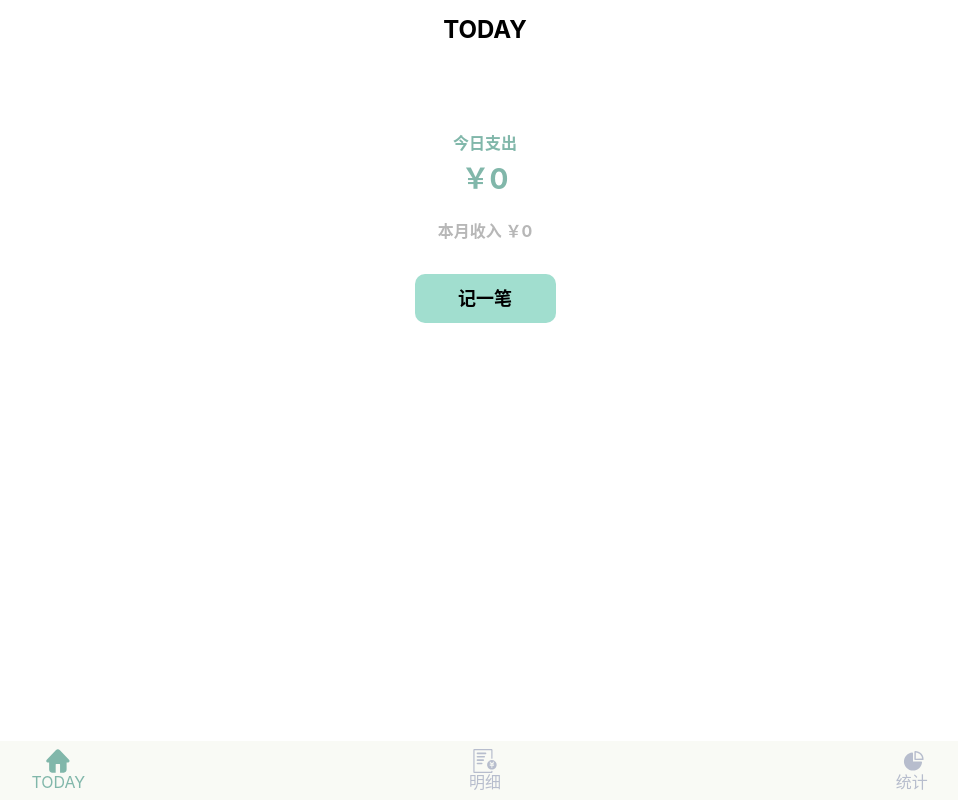
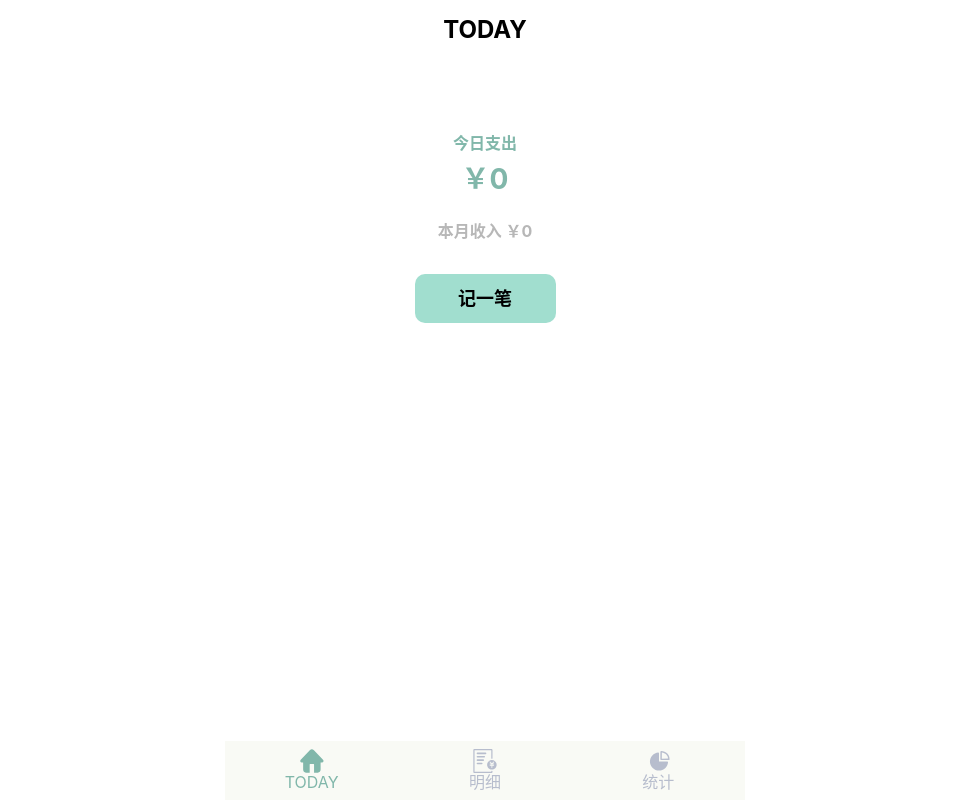
Before and after one commit to wangpf1129/bookkeeping-react, a React app: page /#/home in a window 1280 px wide. Shown: the whole page, without its empty margins (155-1113 px from the left). Built offline with nearby package versions, Linux system fonts and the light colour scheme.

Commit message:
设置下在PC端 该项目的最大宽度， 以及 MD文档的编写

```diff
--- a/src/App.tsx
+++ b/src/App.tsx
@@ -9,10 +9,16 @@ import Home from 'views/Home';
 import Detail from 'views/Detail';
 import Statistics from 'views/Statistics';
 import NoMatch from 'views/NoMatch';
+import styled from 'styled-components';
 
+const AppWrapper = styled.div`
+max-width: 520px;
+margin: 0 auto;
+`;
 
- function App() {
+function App() {
   return (
+          <AppWrapper>
             <Router>
               <Switch>
                 <Route path="/home" component={Home}/>
@@ -22,7 +28,8 @@ import NoMatch from 'views/NoMatch';
                 <Route path="*" component={NoMatch}/>
               </Switch>
             </Router>
+          </AppWrapper>
   );
 }
 
-export default App
+export default App;
--- a/src/components/Layout/index.tsx
+++ b/src/components/Layout/index.tsx
@@ -11,6 +11,9 @@ const Wrapper =styled.div`
 const Main = styled.div`
   flex: 1;
   overflow-y: auto;
+    &::-webkit-scrollbar{
+    display: none;
+  }
 `
 
 type  Props ={
--- a/src/components/Wrapper/index.tsx
+++ b/src/components/Wrapper/index.tsx
@@ -1,6 +1,8 @@
 import styled from 'styled-components';
 
 const Wrapper = styled.div`
+    max-width: 520px;
+    margin: 0 auto;
     background-color:#fff;
     height: 100vh;
     position: absolute;
--- a/src/index.scss
+++ b/src/index.scss
@@ -5,11 +5,12 @@
 *:before {box-sizing:border-box;}
 *:after{box-sizing:border-box;}
 ul,ol{list-style: none;}
-a{text-decoration: none;color: inherit}
+a{text-decoration: none;color: inherit;}
 body{
   font-family: $font-hei;
   font-size: 16px;
   line-height: 1.2;
+  cursor: pointer
 }
 :focus{
   outline: none;
--- a/src/views/Detail/index.tsx
+++ b/src/views/Detail/index.tsx
@@ -21,6 +21,7 @@ const RecordList = styled.section`
  display:flex;
  flex-direction: column;
  justify-content: center;
+
 `;
 const RecordItems = styled.div`
   background-color:#f9faf5;
--- a/src/views/Home/Money/index.tsx
+++ b/src/views/Home/Money/index.tsx
@@ -14,6 +14,9 @@ const Main = styled.div`
   background-color:#fafbf6;
   flex: 1;
   overflow: auto;
+  &::-webkit-scrollbar{
+    display: none;
+  }
 `;
 
 type Category = '-' | '+'
```
Also changed, not shown: 2 other files (tests, documents, lock files or other folders).
